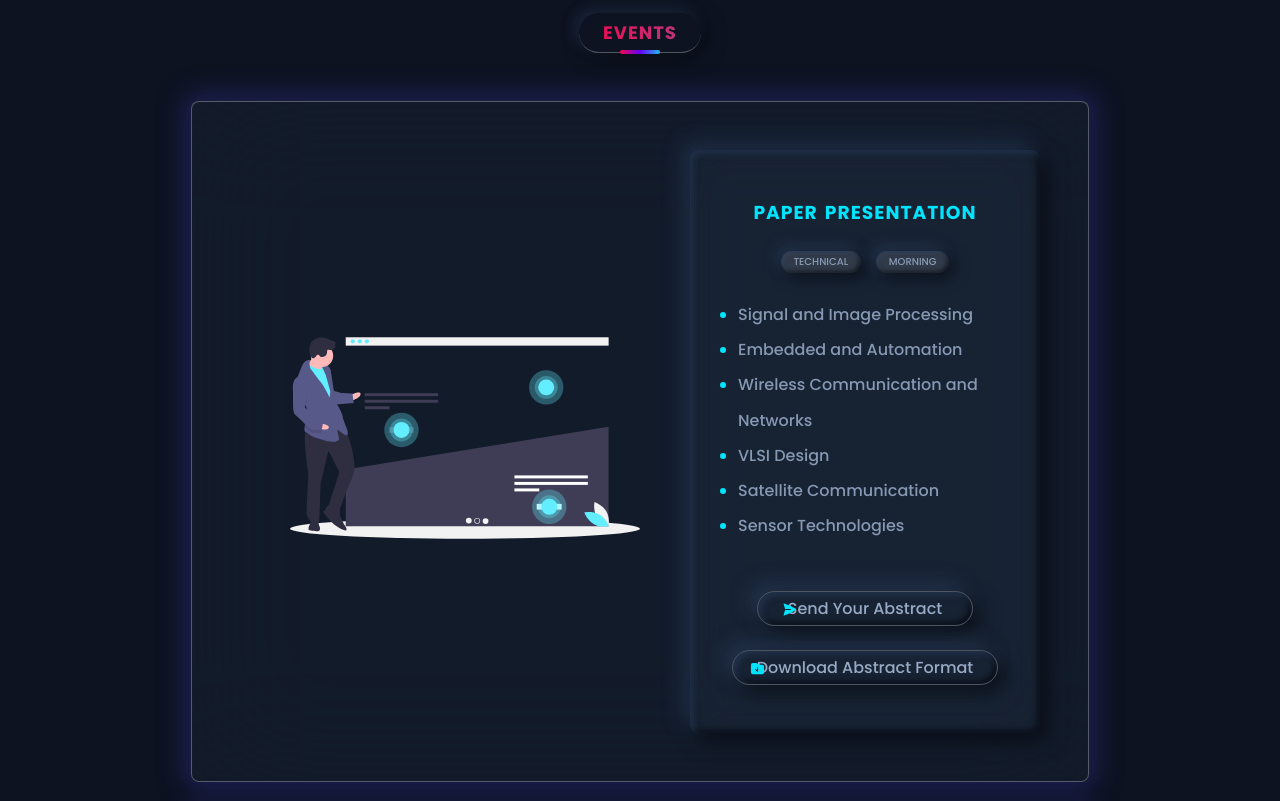
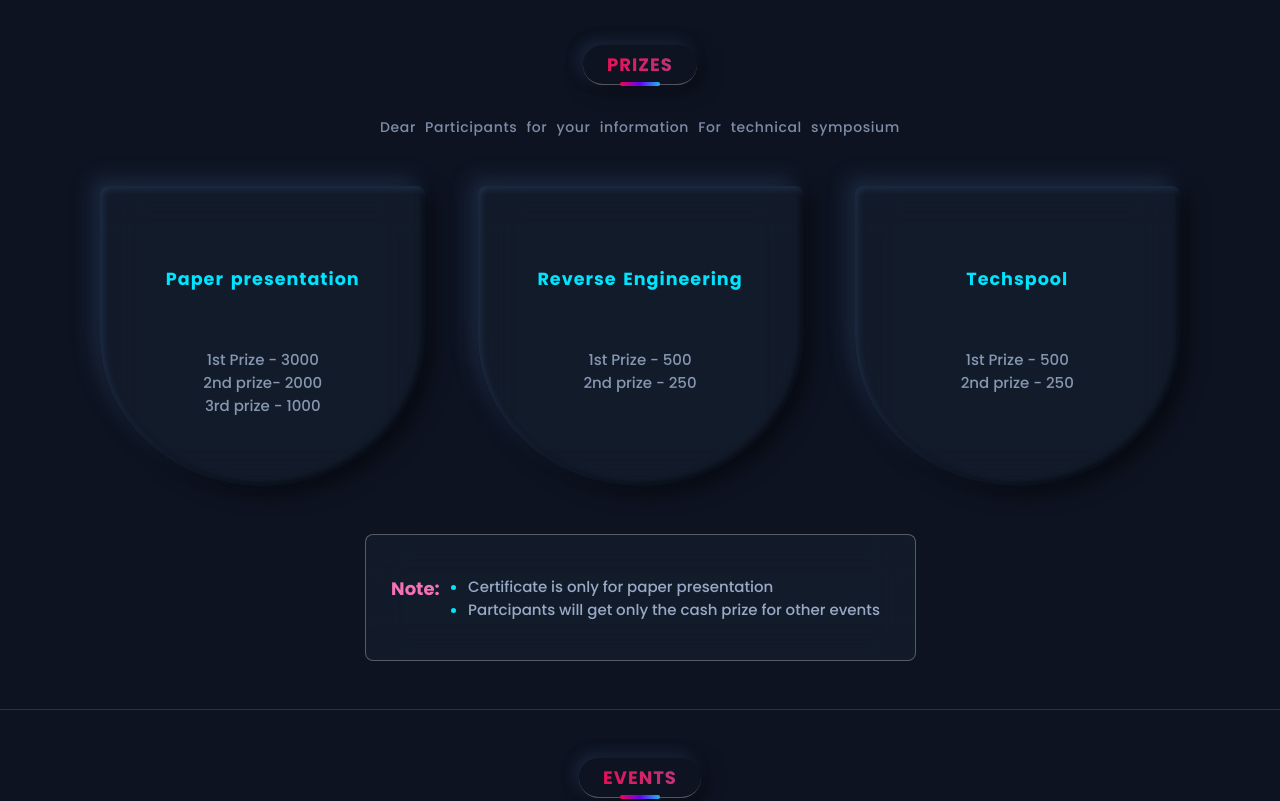
Before and after one commit to codewithmurali/decra, a React (Vite) app: page / in a window 1280 px wide. Shown: the part 1540-2341 px from the top of the page. Built offline with nearby package versions, Linux system fonts and the light colour scheme.

Commit message:
making changes for responsiveness

```diff
--- a/src/App.jsx
+++ b/src/App.jsx
@@ -4,12 +4,14 @@ import Events from "./Pages/Events/Events";
 import Contact from "./Pages/Contact/Contact";
 import Navbar from "./Components/Navbar/Navbar";
 import Landingpage from "./Components/Hero/Landingpage";
+import Prizes from "./Pages/Prices/Prizes";
 function App() {
   return (
     <div className="App">
       <Navbar />
       <Landingpage />
       <About />
+      <Prizes />
       <Events />
       <Contact />
     </div>
--- a/src/Pages/About/About.jsx
+++ b/src/Pages/About/About.jsx
@@ -7,7 +7,7 @@ const About = () => {
     <div className={`${commonStyles.outer__layout} ${styles.about}`} id="about">
       <div className={`${styles.card} ${commonStyles.common__card}`}>
         <h2 className={commonStyles.title}>About us</h2>
-        <div className={styles.description}>
+        <div className={commonStyles.description}>
           The Department commenced in the year 2007 with an intake of 60 in the
           undergraduate program (B.E) Electronics and Communication Engineering.
           In the year 2012, the post graduate program (M.E) commenced with an
@@ -22,7 +22,7 @@ const About = () => {
           competence to adapt to the latest transformations in technology.
         </div>
         <h2 className={commonStyles.title}>About Event</h2>
-        <div className={styles.description}>
+        <div className={commonStyles.description}>
           TEKCLUSTER`23 - ELEVENTH NATIONAL LEVEL TECHNICAL SYMPOSIUM on 26th
           AUG 2023
         </div>
--- a/src/Pages/About/About.module.css
+++ b/src/Pages/About/About.module.css
@@ -20,13 +20,6 @@
   right: 0;
   top: 0;
   bottom: 0;
-}
-
-.description {
-  font-size: 14px;
-  letter-spacing: 0.6px;
-  word-spacing: 5px;
-  color: #98aac5ce;
 }
 
 @media only screen and (min-width: 300px) and (max-width: 550px) {
--- a/src/Pages/Events/Events.jsx
+++ b/src/Pages/Events/Events.jsx
@@ -11,7 +11,7 @@ const Events = () => {
       id="events"
       className={`${styles.Events} ${commonStyles.outer__layout}`}
     >
-      <h1 className={commonStyles.title}>Events</h1>
+      <h2 className={commonStyles.title}>Events</h2>
       <div className={styles.cards}>
         {timelineElements.map((element) => {
           return (
@@ -83,7 +83,7 @@ const Events = () => {
               </li>
               <li>Maximum 3 Participant per Article</li>
               <li>
-                Only those seleted for Paper Presentation are permitted to
+                Only those selected for Paper Presentation are permitted to
                 participate in Events
               </li>
               <li>
--- a/src/Pages/Events/Events.module.css
+++ b/src/Pages/Events/Events.module.css
@@ -132,7 +132,7 @@
   height: 25px !important;
   padding-block: 2px;
   padding-inline: 5px;
-  left: 1.2rem;
+  left: 1.5rem;
   top: 0.3rem;
 }
 
--- /dev/null
+++ b/src/Pages/Prices/Prizes.jsx
@@ -0,0 +1,62 @@
+import React from "react";
+import styles from "./Prizes.module.css";
+import commonStyles from "../../commonStyles.module.css";
+
+const Prizes = () => {
+  return (
+    <div className={styles.Prizes}>
+      <h2 className={commonStyles.title}>Prizes</h2>
+      <p className={`${commonStyles.description} ${styles.description}`}>
+        Dear Participants for your information For technical symposium
+      </p>
+      <div className={styles.prize_container}>
+        <div className={styles.prize}>
+          <h3 className={styles.subtitle}>Paper presentation </h3>
+          <ul className={styles.prize__list}>
+            <li>
+              1st Prize - <span>3000</span>
+            </li>
+            <li>
+              2nd prize- <span>2000</span>
+            </li>
+            <li>
+              3rd prize - <span>1000</span>
+            </li>
+          </ul>
+        </div>
+        <div className={styles.prize}>
+          <h3 className={styles.subtitle}>Reverse Engineering </h3>
+          <ul className={styles.prize__list}>
+            <li>
+              1st Prize - <span>500</span>
+            </li>
+            <li>
+              2nd prize - <span>250</span>
+            </li>
+          </ul>
+        </div>
+        <div className={styles.prize}>
+          <h3 className={styles.subtitle}>Techspool</h3>
+          <ul className={styles.prize__list}>
+            <li>
+              1st Prize - <span>500</span>
+            </li>
+            <li>
+              2nd prize - <span>250</span>
+            </li>
+          </ul>
+        </div>
+      </div>
+
+      <div className={styles.prize__note}>
+        <h3 className={styles.__note__}>Note:</h3>
+        <ul>
+          <li>Certificate is only for paper presentation</li>
+          <li>Partcipants will get only the cash prize for other events</li>
+        </ul>
+      </div>
+    </div>
+  );
+};
+
+export default Prizes;
--- /dev/null
+++ b/src/Pages/Prices/Prizes.module.css
@@ -0,0 +1,125 @@
+:root {
+  /*========== Colors ==========*/
+  /*Color mode HSL(hue, saturation, lightness)*/
+  --first-color: hsl(175, 55%, 40%);
+  --first-color-light: hsl(175, 30%, 48%);
+  --first-color-lighten: hsl(175, 40%, 62%);
+  --gradient-color: linear-gradient(
+    180deg,
+    hsl(178, 35%, 45%),
+    hsl(178, 55%, 28%)
+  );
+  --title-color: hsl(175, 40%, 16%);
+  --text-color: hsl(175, 8%, 50%);
+
+  /*========== Font and typography ==========*/
+  /*.5rem = 8px | 1rem = 16px ...*/
+  --body-font: "Poppins", sans-serif;
+  --h2-font-size: 1.25rem;
+  --normal-font-size: 0.938rem;
+  --smaller-font-size: 0.75rem;
+}
+
+/*=============== BASE ===============*/
+
+.Prizes {
+  padding: 3rem;
+  font-family: var(--body-font);
+  font-size: var(--normal-font-size);
+  color: var(--text-color);
+  border-bottom: solid 1px rgba(192, 192, 192, 0.18);
+}
+.description {
+  text-align: center;
+}
+
+.Prizes h2 {
+  margin-block: 2rem;
+}
+.Prizes h3 {
+  margin-block: 2rem;
+}
+.prize_container {
+  padding: 3rem;
+  display: flex;
+  align-items: center;
+  justify-content: space-evenly;
+  flex-wrap: wrap;
+  gap: 3rem;
+}
+.prize__list {
+  list-style: none;
+  text-align: center;
+}
+
+img {
+  max-width: 100%;
+  height: auto;
+}
+.prize__note {
+  margin: auto;
+  padding: 0.6rem;
+  width: fit-content;
+  color: #98aac5;
+  background-color: #1e293b65;
+  border: solid 1px rgba(192, 192, 192, 0.394);
+  border-radius: 8px;
+  backdrop-filter: blur(20px);
+  display: flex;
+  align-items: center;
+  justify-content: center;
+  flex-wrap: wrap;
+  gap: 1.5rem;
+}
+.__note__ {
+  color: rgb(244, 114, 182);
+  width: 32px;
+  height: 42px;
+  margin: 16px;
+  font-size: larger;
+  align-self: flex-start;
+  justify-self: flex-end;
+  transform: translateY(-2px);
+}
+.prize__note ul {
+  padding: 5px;
+  margin-right: 20px;
+}
+
+.prize {
+  width: 325px;
+  height: 300px;
+  padding: 3rem;
+  display: flex;
+  flex-direction: column;
+  align-items: center;
+  gap: 24px;
+  color: #98aac5de;
+  background-color: #1e293b65;
+  border-radius: 8px 8px 50% 50%;
+  backdrop-filter: blur(20px);
+  box-shadow: 8px 8px 20px rgba(0, 0, 0, 0.5), -8px -8px 20px #354f7565,
+    inset 0.2em 0.2em 0.4em #354f7565,
+    inset -0.2em -0.2em 0.4em rgba(0, 0, 0, 0.5);
+}
+.prize > .subtitle {
+  color: rgb(0, 229, 255);
+  letter-spacing: 1px;
+  word-spacing: 2px;
+}
+@media only screen and (min-width: 300px) and (max-width: 720px) {
+  .prize__note {
+    padding: 1rem;
+    gap: 1.5rem;
+  }
+
+  .prize__note > h3 {
+    margin-block: 1rem;
+  }
+  .__note__ {
+    height: fit-content;
+  }
+  .prize__note ul {
+    padding-left: 3rem;
+  }
+}
--- a/src/commonStyles.module.css
+++ b/src/commonStyles.module.css
@@ -42,6 +42,12 @@
   transform: translate(-50%, -50%);
 }
 
+.description {
+  font-size: 14px;
+  letter-spacing: 0.6px;
+  word-spacing: 5px;
+  color: #98aac5ce;
+}
 .common__card {
   color: #5e6b7f;
   background-color: #1e293b65;
```
Also changed, not shown: src/Pages/Prices/Prices.jsx (deleted, +0 -11 lines), src/Pages/Prices/Prices.module.css (deleted).
